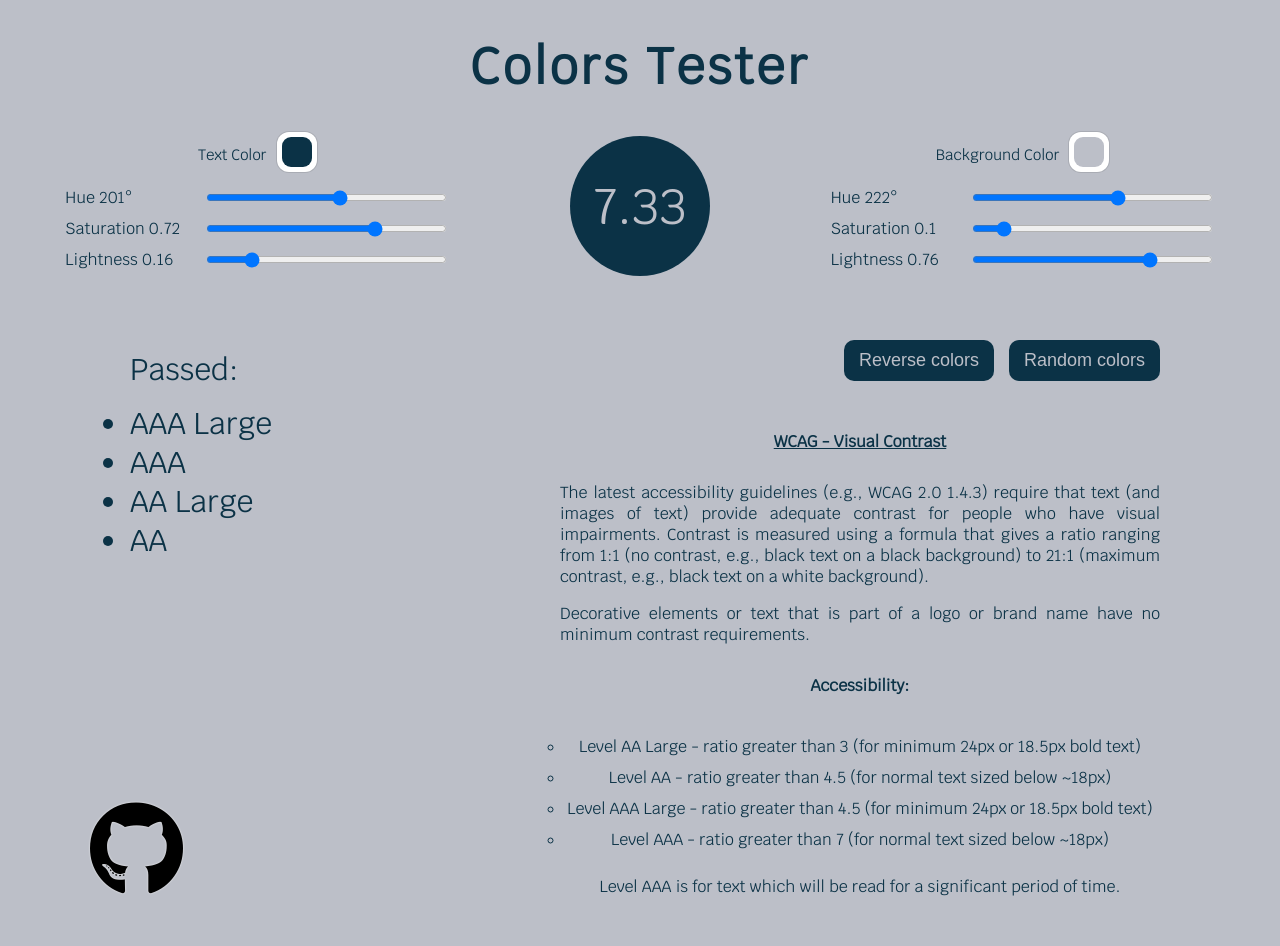
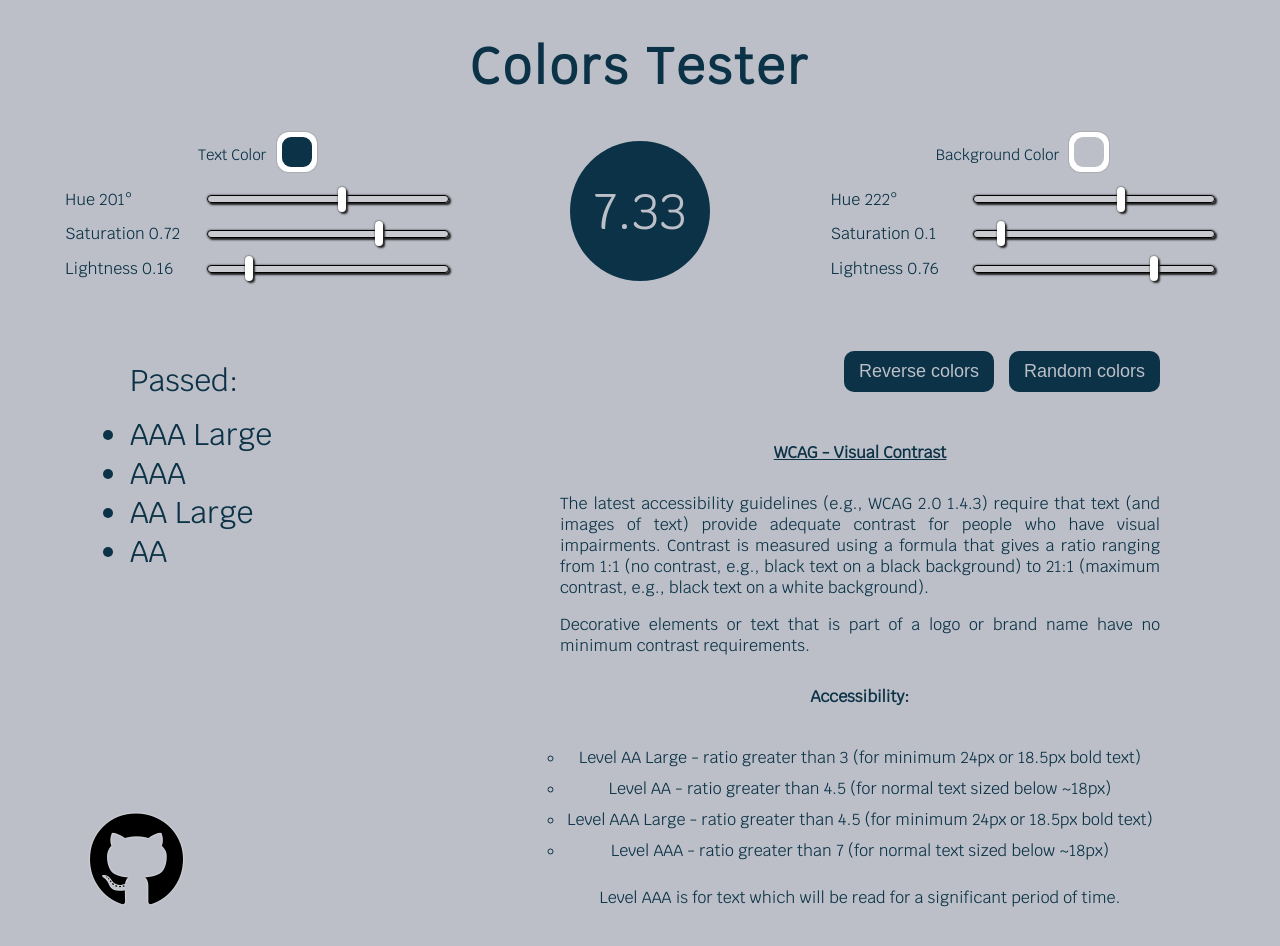
Before and after one commit to Hobbytowo/Colors-Tester, a React app: page / in a window 1280 px wide. Shown: the top 946 px of the page. Built offline with nearby package versions, Linux system fonts and the light colour scheme.

Commit message:
change ranges style

```diff
--- a/src/color.scss
+++ b/src/color.scss
@@ -21,6 +21,55 @@
 
 /* ranges */
 
+// thumb variables
+
+$thumb-color: #fff;
+$thumb-radius: 8px;
+$thumb-height: 25px;
+$thumb-width: 8px;
+$thumb-shadow-size: 1px;
+$thumb-shadow-blur: 1px;
+$thumb-shadow-color: #111;
+
+// e/o thumb variables
+
+// track variables
+
+$track-color: rgba(220, 220, 220, 0.4);
+$track-width: 20vw;
+$track-height: 8px;
+$track-shadow-size: 2px;
+$track-shadow-blur: 2px;
+$track-shadow-color: #222;
+$track-border-width: 1px;
+$track-border-color: black;
+$track-radius: 5px;
+
+// e/o track variables
+
+// mixins
+
+@mixin shadow($shadow-size, $shadow-blur, $shadow-color) {
+  box-shadow: $shadow-size $shadow-size $shadow-blur $shadow-color, 0px 0px $shadow-size $shadow-color;
+}
+
+@mixin track() {
+  width: $track-width;
+  height: $track-height;
+}
+
+@mixin thumb() {
+  @include shadow($track-shadow-size, $track-shadow-blur, $track-shadow-color);
+  border: none;
+  height: $thumb-height;
+  width: $thumb-width;
+  border-radius: $thumb-radius;
+  background: $thumb-color;
+}
+
+// e/o mixins
+
+
 .form__ranges {
   & .form{
 
@@ -38,24 +87,78 @@
   }
 }
 
+.input--range {
+  cursor: pointer;
+  background: transparent;
+  -webkit-appearance: none;
+  margin: $thumb-height / 3 0;
+  width: $track-width;
 
-.input--range{
-  cursor: pointer;
-  height: 3px;
-  width: 20vw;
-  background: #ddd;
-  border-radius: 5px;
-  border: 2px solid #010101;
+  &:focus {
+    outline: none;
+  }
+
+  &::-webkit-slider-runnable-track {
+    @include track();
+    @include shadow($track-shadow-size, $track-shadow-blur, $track-shadow-color);
+    background: $track-color;
+    border-radius: $track-radius;
+    border: $track-border-width solid $track-border-color;
+  }
+
+  &::-webkit-slider-thumb {
+    @include thumb();
+    -webkit-appearance: none;
+    margin-top: ((-$track-border-width * 2 + $track-height) / 2) - ($thumb-height / 2);
+  }
+
+  &:focus::-webkit-slider-runnable-track {
+    background: $track-color;
+  }
+
+  &::-moz-range-track {
+    @include track();
+    @include shadow($track-shadow-size, $track-shadow-blur, $track-shadow-color);
+    background: $track-color;
+    border-radius: $track-radius;
+    border: $track-border-width solid $track-border-color;
+  }
+
+  &::-moz-range-thumb {
+    @include thumb();
+  }
+
+  &::-ms-track {
+    @include track();
+    background: transparent;
+    border-color: transparent;
+    border-width: $thumb-width 0;
+    color: transparent;
+  }
+
+  &::-ms-fill-lower {
+    background: $track-color;
+    border: $track-border-width solid $track-border-color;
+    border-radius: $track-radius * 2;
+    @include shadow($track-shadow-size, $track-shadow-blur, $track-shadow-color);
+  }
+
+  &::-ms-fill-upper {
+    background: $track-color;
+    border: $track-border-width solid $track-border-color;
+    border-radius: $track-radius * 2;
+    @include shadow($track-shadow-size, $track-shadow-blur, $track-shadow-color);
+  }
+
+  &::-ms-thumb {
+    @include thumb();
+  }
+
+  &:focus::-ms-fill-lower {
+    background: $track-color;
+  }
+
+  &:focus::-ms-fill-upper {
+    background: $track-color;
+  }
 }
-
-.input--range::-moz-range-thumb{
-  -webkit-appearance: none;
-  border: 1px solid #000000;
-  height: 18px;
-  width: 8px;
-  border-radius: 3px;
-  background: #ffffff;
-  cursor: pointer;
-  margin-top: -14px; /* You need to specify a margin in Chrome, but in Firefox and IE it is automatic */
-  box-shadow: 1px 1px 1px #000000, 0px 0px 1px #0d0d0d; /* Add cool effects to your sliders! */
-}
```
